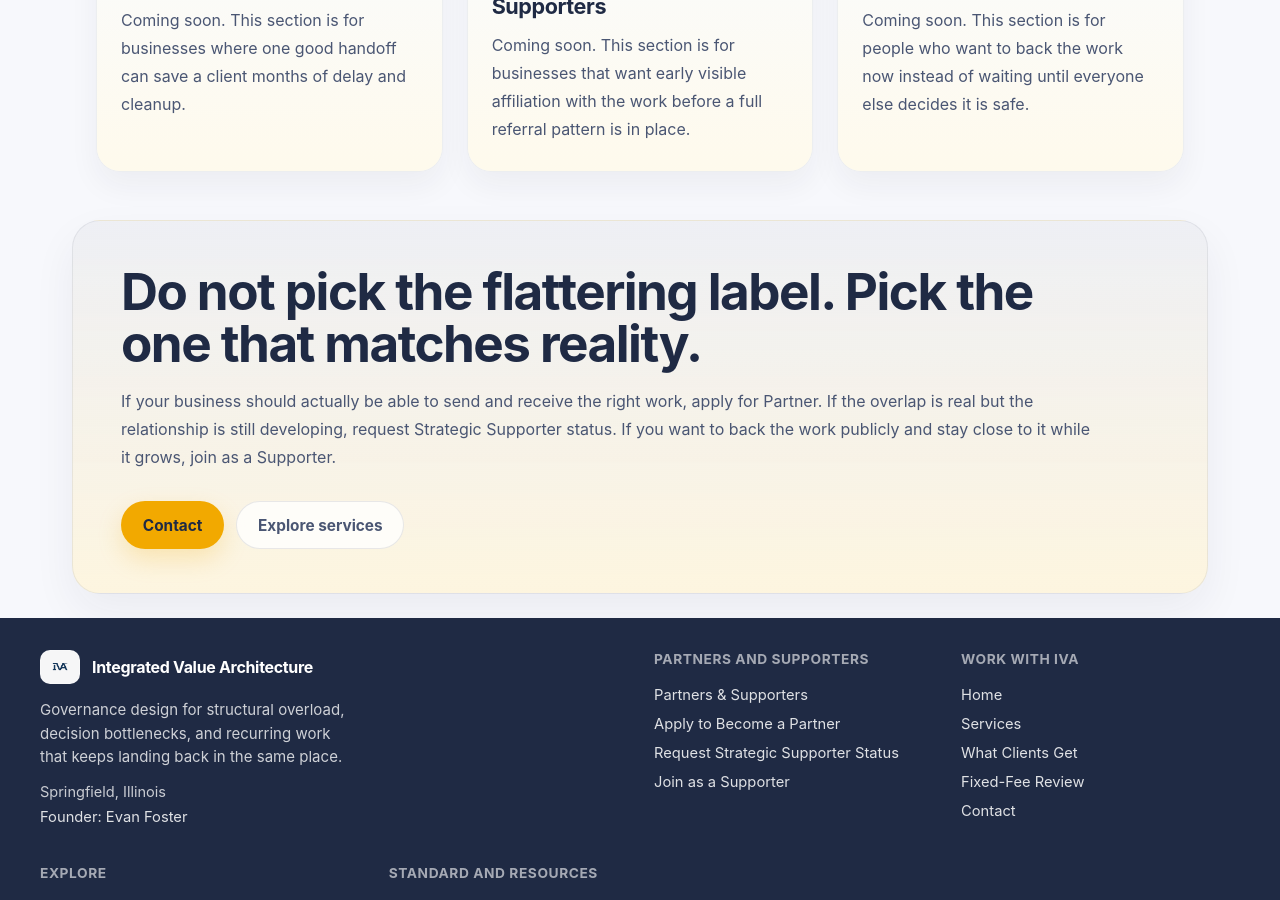
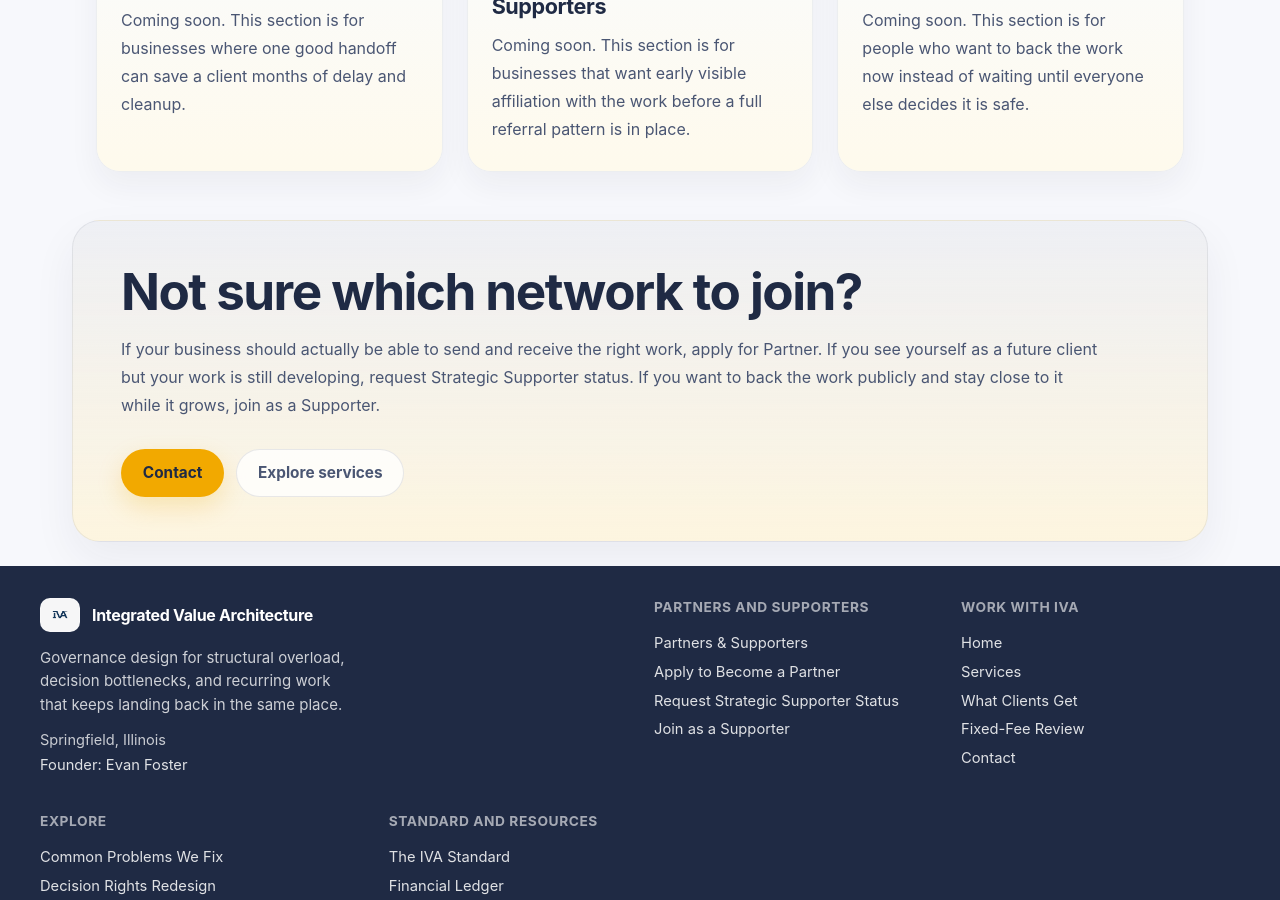
Before and after one commit to efost7873/integratedvaluearchitecture.com, a Jekyll site: the page built from partners-and-supporters.html, in a window 1280 px wide and 900 px high, scrolled down 3319 px. Built offline with Jekyll 4.4.1, drawn with Linux system fonts in a browser that asks for light colours.

Commit message:
Update partners-and-supporters.html

```diff
--- a/partners-and-supporters.html
+++ b/partners-and-supporters.html
@@ -246,9 +246,9 @@ schema_type: WebPage
 
 <section class="section final-cta">
   <div class="container narrow">
-    <h2>Do not pick the flattering label. Pick the one that matches reality.</h2>
+    <h2>Not sure which network to join?</h2>
     <p>
-      If your business should actually be able to send and receive the right work, apply for Partner. If the overlap is real but the relationship is still developing, request Strategic Supporter status. If you want to back the work publicly and stay close to it while it grows, join as a Supporter.
+      If your business should actually be able to send and receive the right work, apply for Partner. If you see yourself as a future client but your work is still developing, request Strategic Supporter status. If you want to back the work publicly and stay close to it while it grows, join as a Supporter.
     </p>
     <div class="cta-block">
       <a class="button primary" href="/contact/">Contact</a>
```
